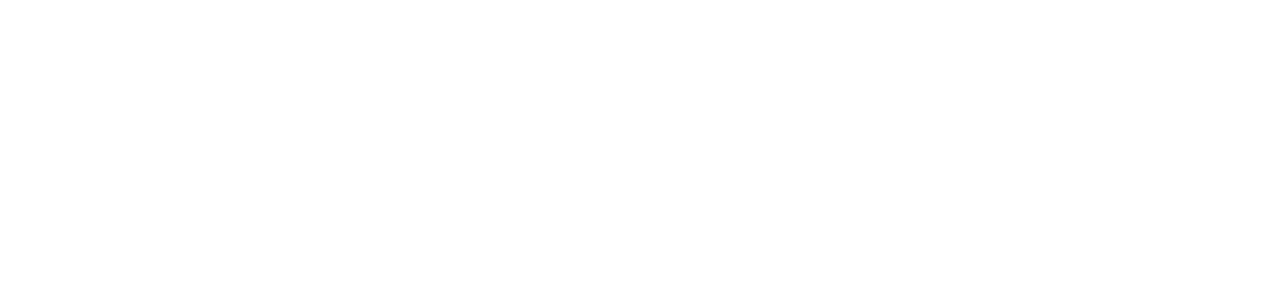
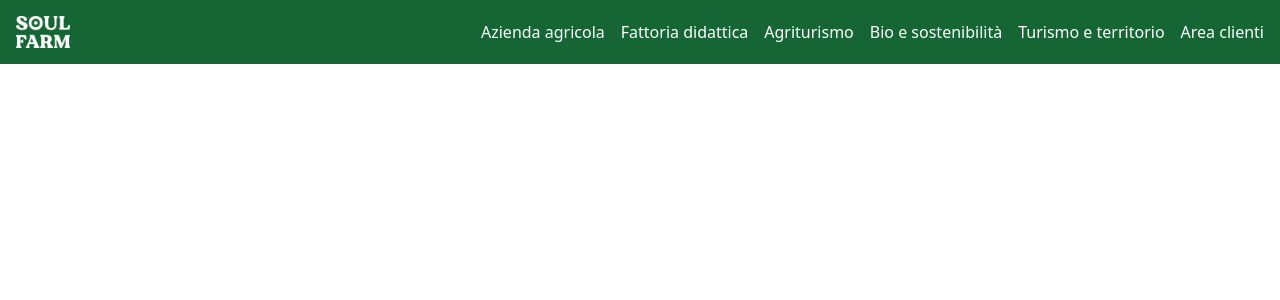
Before and after one commit to darioesposito01/pixel_crew_proj, a React (Vite) app: page / in a window 1280 px wide. Shown: the top 300 px of the page. Built offline with nearby package versions, Linux system fonts and the light colour scheme.

Commit message:
aggiunta nav bar

```diff
--- /dev/null
+++ b/src/Components/NavBar.jsx
@@ -0,0 +1,22 @@
+
+import Frame from '../assets/Frame.png';
+
+const NavBar = () =>{
+    return(
+        <nav className="bg-green-800 text-white p-4">
+        <div className="container mx-auto flex justify-between items-center">
+        <img src={Frame} alt="Soul Farm Logo" className="h-8" />
+          <ul className="flex space-x-4">
+            <li>Azienda agricola</li>
+            <li>Fattoria didattica</li>
+            <li>Agriturismo</li>
+            <li>Bio e sostenibilità</li>
+            <li>Turismo e territorio</li>
+            <li>Area clienti</li>
+          </ul>
+        </div>
+      </nav>
+    )
+}
+
+export default NavBar
--- a/src/HomePage.jsx
+++ b/src/HomePage.jsx
@@ -1,9 +1,12 @@
 import React from 'react';
 import { ArrowRight, Mail } from 'lucide-react';
+import NavBar from './Components/NavBar';
 
 const SoulFarmHomepage = () => {
   return (
-    <div></div>
+    <div className="flex flex-col min-h-screen">
+        <NavBar/>
+    </div>
   );
 };
 
```
Also changed, not shown: src/assets/Frame.png (added).
